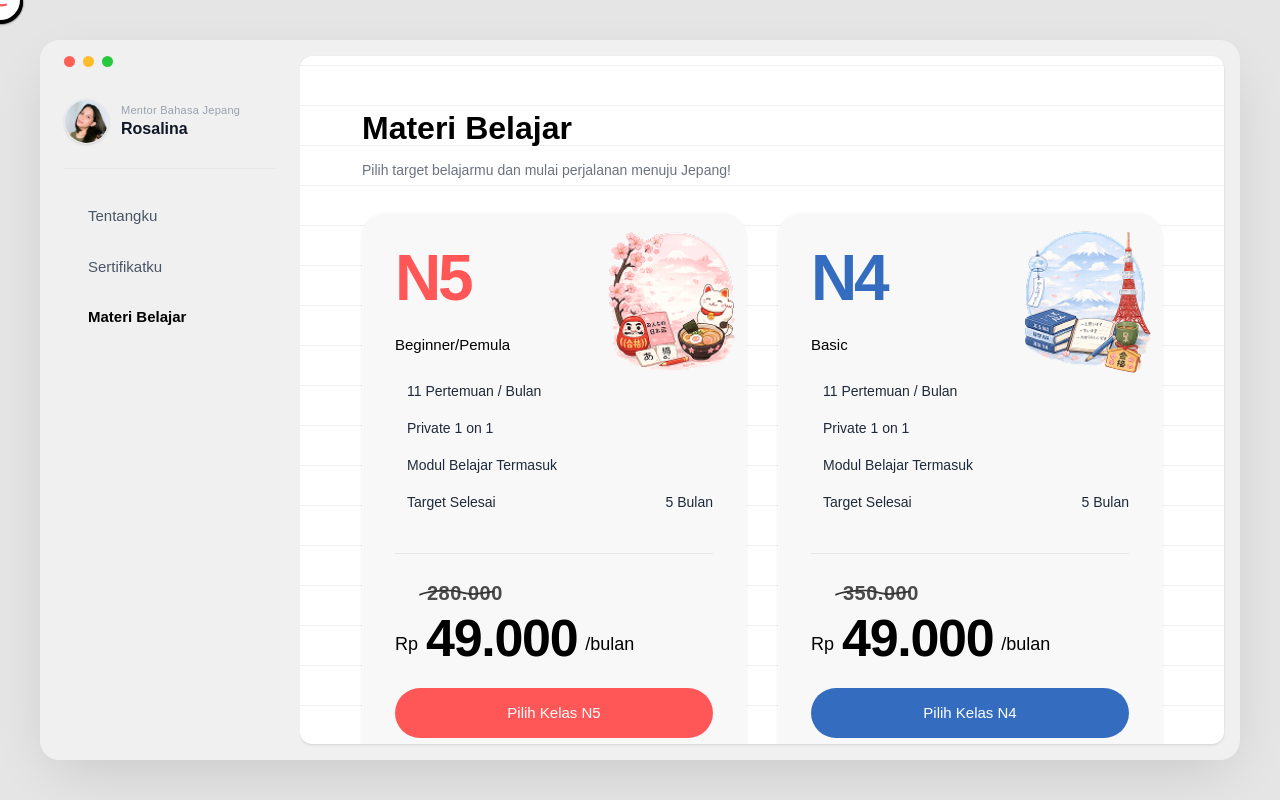
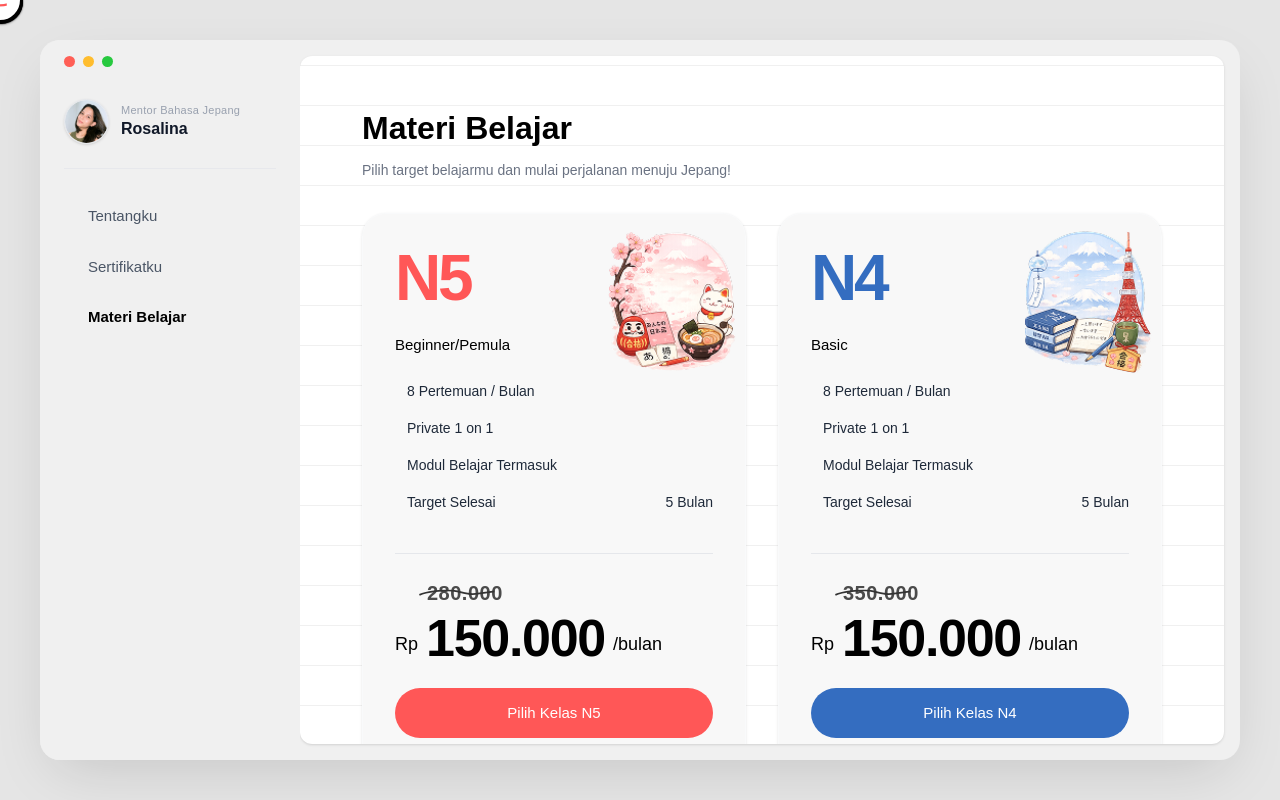
Before and after one commit to xfrz-ai/rosalina, a React (Vite) app: page / in a window 1280 px wide. Both pictures are taken after a click on the button "Materi Belajar". Built offline with nearby package versions, Linux system fonts and the light colour scheme; some icons are missing; a web font is replaced by a local one.

Commit message:
update harga

```diff
--- a/src/App.tsx
+++ b/src/App.tsx
@@ -255,7 +255,7 @@ function App() {
                       <div className="flex flex-col gap-4 mb-4 flex-1">
                         <div className="flex items-center gap-3 text-gray-800 text-[14px] font-medium">
                           <i className="ph ph-book-bookmark text-xl text-gray-600"></i>
-                          <span>11 Pertemuan / Bulan</span>
+                          <span>8 Pertemuan / Bulan</span>
                         </div>
                         <div className="flex items-center gap-3 text-gray-800 text-[14px] font-medium">
                           <i className="ph ph-users text-xl text-gray-600"></i>
@@ -285,7 +285,7 @@ function App() {
                         </div>
                         <div className="flex items-end gap-2">
                           <span className="text-black font-medium text-[18px] mb-1.5">Rp</span>
-                          <span className="text-[52px] font-bold text-black leading-none tracking-tight">49.000</span>
+                          <span className="text-[52px] font-bold text-black leading-none tracking-tight">150.000</span>
                           <span className="text-black text-[18px] mb-1.5 font-medium">/bulan</span>
                         </div>
                       </div>
@@ -312,7 +312,7 @@ function App() {
                       <div className="flex flex-col gap-4 mb-4 flex-1">
                         <div className="flex items-center gap-3 text-gray-800 text-[14px] font-medium">
                           <i className="ph ph-book-bookmark text-xl text-gray-600"></i>
-                          <span>11 Pertemuan / Bulan</span>
+                          <span>8 Pertemuan / Bulan</span>
                         </div>
                         <div className="flex items-center gap-3 text-gray-800 text-[14px] font-medium">
                           <i className="ph ph-users text-xl text-gray-600"></i>
@@ -342,7 +342,7 @@ function App() {
                         </div>
                         <div className="flex items-end gap-2">
                           <span className="text-black font-medium text-[18px] mb-1.5">Rp</span>
-                          <span className="text-[52px] font-bold text-black leading-none tracking-tight">49.000</span>
+                          <span className="text-[52px] font-bold text-black leading-none tracking-tight">150.000</span>
                           <span className="text-black text-[18px] mb-1.5 font-medium">/bulan</span>
                         </div>
                       </div>
```
